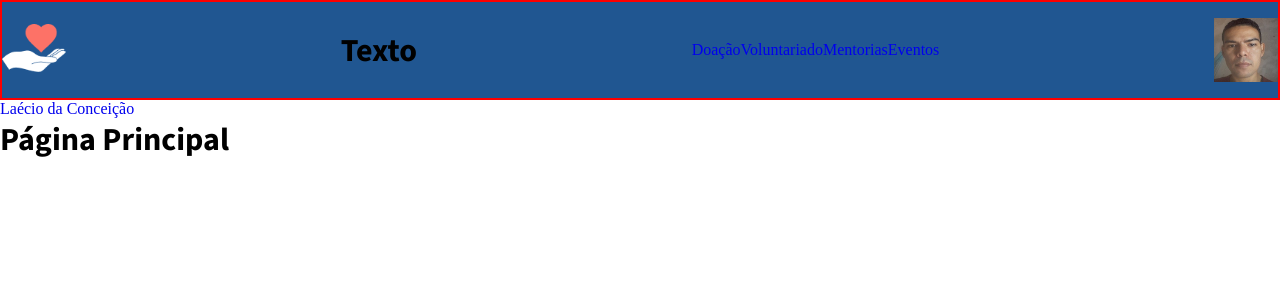
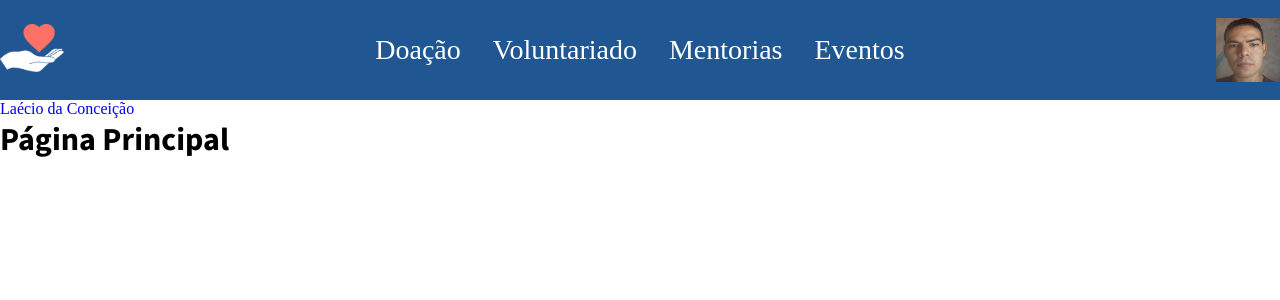
Before and after one commit to laecio22/Connect, a React (Vite) app: page / in a window 1280 px wide. Shown: the top 300 px of the page. Built offline with nearby package versions, Linux system fonts and the light colour scheme.

Commit message:
style:(header.module.scss):ajuste  posicionamento links na  header e  componentização  tamanho das  fontes

```diff
--- a/src/components/header/Header.jsx
+++ b/src/components/header/Header.jsx
@@ -15,8 +15,7 @@ const Header = () => {
             />
           </Link>
         </section>
-        <h1>Texto</h1>
-        <nav>
+        <nav className={S.nav}>
           <ul>
             <Link to="/doacao">Doação</Link>
             <Link to="/voluntariado">Voluntariado</Link>
--- a/src/components/header/header.module.scss
+++ b/src/components/header/header.module.scss
@@ -1,14 +1,28 @@
-@use '../../styles/colors' as c;
+@use "../../styles/colors" as c;
 
 .header {
-  border: solid 2px red;
   height: 100px;
   display: flex;
   align-items: center;
   justify-content: space-between;
   background-color: c.$color-blue;
+  color: c.$color-white;
 
   img {
     width: 5vw;
   }
+
+  .nav {
+    font-size: 28px;
+    font-weight: 400;
+
+    ul {
+      display: flex;
+      gap: 2rem;
+    }
+
+    a {
+      color: c.$color-white;
+    }
+  }
 }
--- a/src/styles/_fonts.scss
+++ b/src/styles/_fonts.scss
@@ -1,2 +1,9 @@
 $font-helvetica: 'Helvetica';
 $font-source: 'Source Sans 3';
+
+$tamanho-paragrafo: 16px;
+$tamanho-texto: 24px;
+$tamanho-titulo: 90px;
+$tamanho-subtitulo:60px;
+$tamanho-botao:24px;
+$tamanho-card:30px;
```
